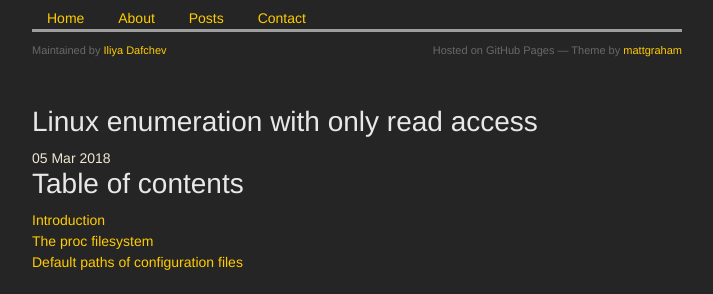
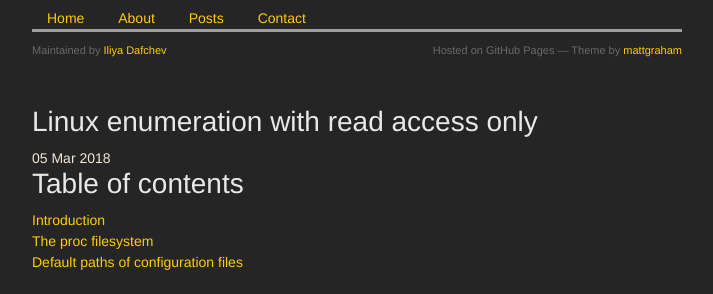
Before and after one commit to idafchev/idafchev.github.io, a Jekyll site: the page built from _posts/2018-03-05-linux_proc_enum.md, in a window 1280 px wide and 900 px high. Shown: the part 185-479 px from the top of the window, without its empty margins (283-996 px from the left). Built offline with Jekyll 4.4.1, drawn with Linux system fonts in a browser that asks for light colours; nearby versions of some CDN libraries; some web fonts are replaced; comment, search, counter and statistics services are not loaded.

```diff
--- a/_posts/2018-03-05-linux_proc_enum.md
+++ b/_posts/2018-03-05-linux_proc_enum.md
@@ -3,7 +3,7 @@ layout: post
 date:   2018-03-05 09:12:01 -0600
 categories: enumeration
 description: "When attackers have arbitrary file read access to a Linux machine, they can leverage the /proc filesystem for enumeration"
-title:  "Linux enumeration with only read access"
+title:  "Linux enumeration with read access only"
 ---
 # Table of contents
 [Introduction](#introduction)
```
